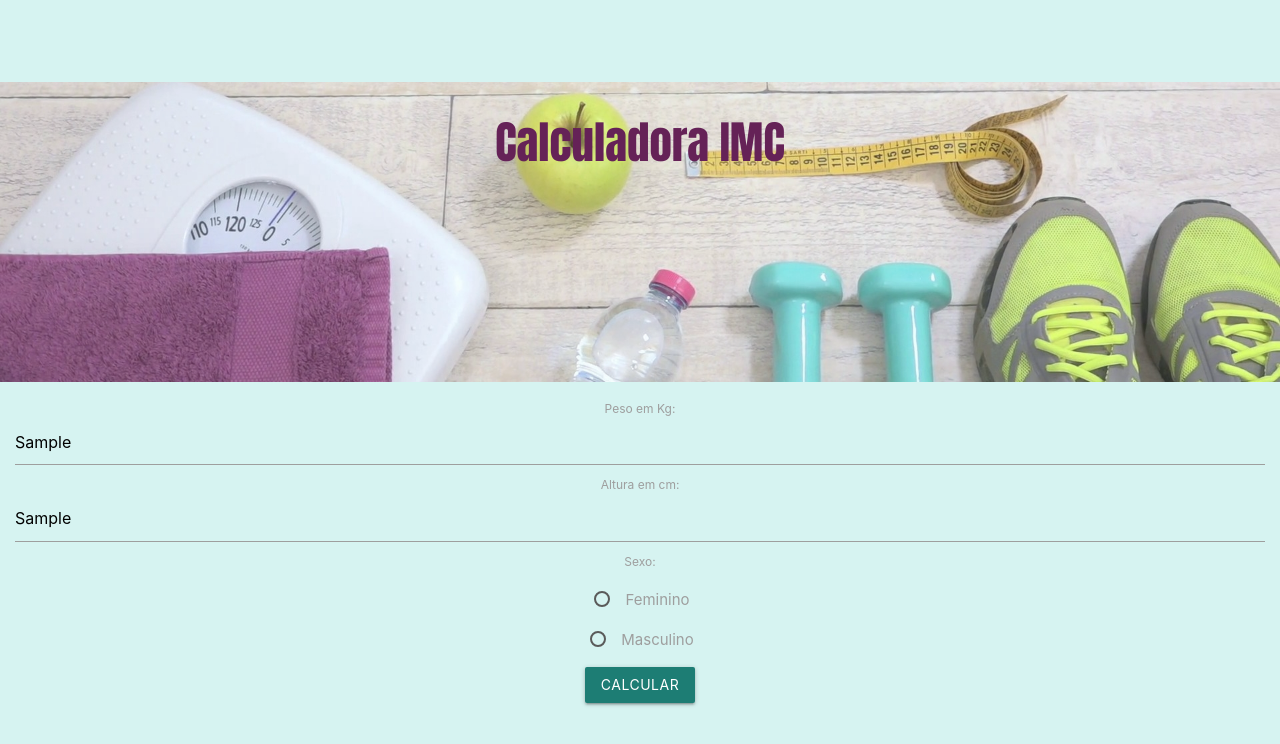
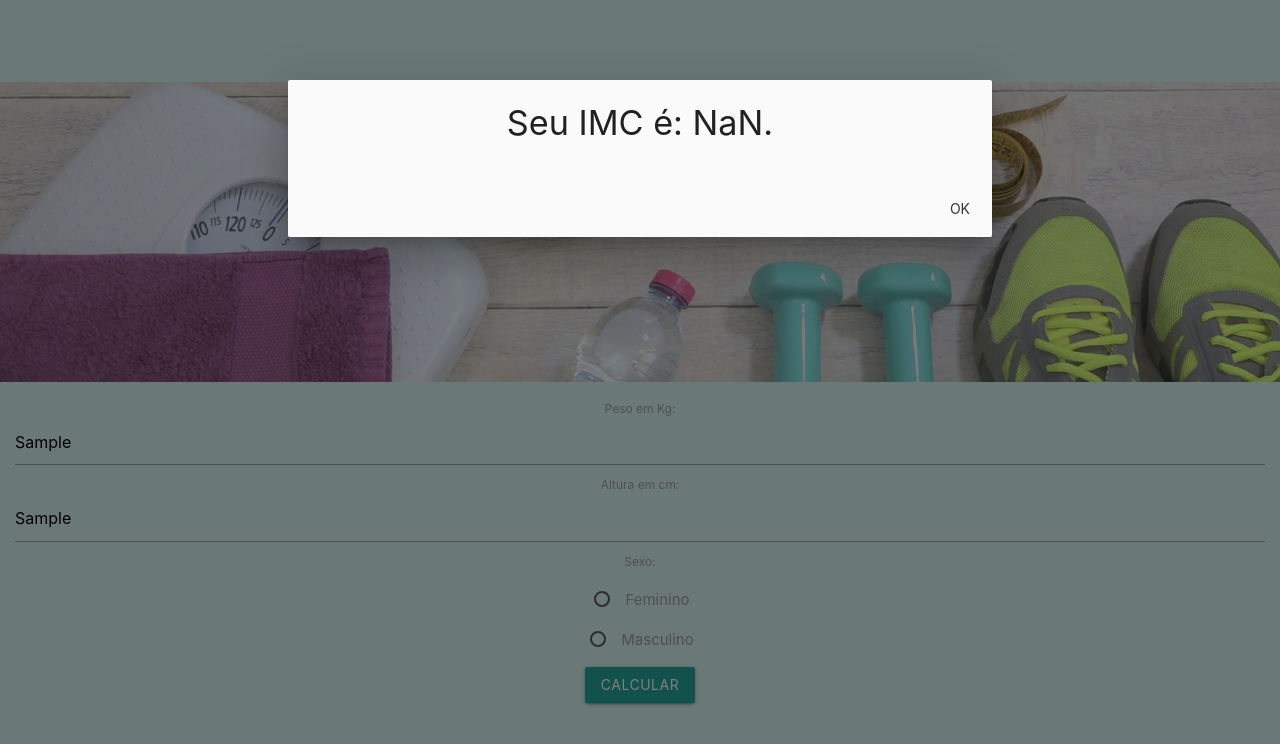
Before and after one commit to kassiatulio/calculadora-imc, a plain HTML site: page index.html in a window 1280 px wide. Both pictures are taken after typing "Sample", "Sample" into the empty fields and a click on the button "CALCULAR". Drawn offline with nearby package versions, Linux system fonts and the light colour scheme.

Commit message:
message: implement materialize modal

```diff
--- a/assets/js/main.js
+++ b/assets/js/main.js
@@ -23,10 +23,12 @@ const calculateImc = (peso, altura) => {
 }
 
 const showMessage = (message) => {
-  alert(message)
+  document.getElementById("modal-header").innerHTML = message
+  $('.modal').modal("open")
 }
 
 window.onload = () => {
+  $('.modal').modal()
   const form = document.querySelector('.form')
 
   form.onsubmit = submitHandler
--- a/index.html
+++ b/index.html
@@ -43,11 +43,11 @@
     <!-- Modal Structure -->
   <div id="modal1" class="modal">
     <div class="modal-content">
-      <h4>Modal Header</h4>
-      <p>A bunch of text</p>
+      <h4 id="modal-header">Modal Header</h4>
+      <p></p>
     </div>
     <div class="modal-footer">
-      <a href="#!" class="modal-close waves-effect waves-green btn-flat">Agree</a>
+      <a href="#!" class="modal-close waves-effect waves-green btn-flat">OK</a>
     </div>
   </div>
 
```
